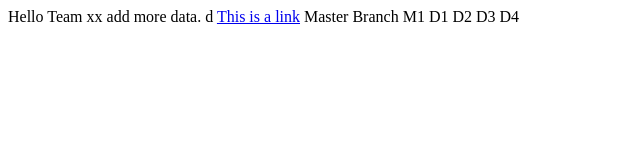
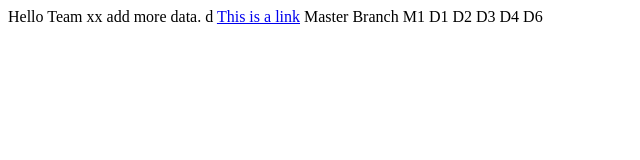
Before and after one commit to peter-conair/team-website, a plain HTML site: page index.html in a window 1280 px wide. Shown: the full height of the page, 0-640 px from the left. Drawn offline with Linux system fonts and the light colour scheme.

Commit message:
added D6

```diff
--- a/index.html
+++ b/index.html
@@ -13,6 +13,7 @@
         D2
         D3
         D4
+        D6
 
     </body>
 </htm>
```
